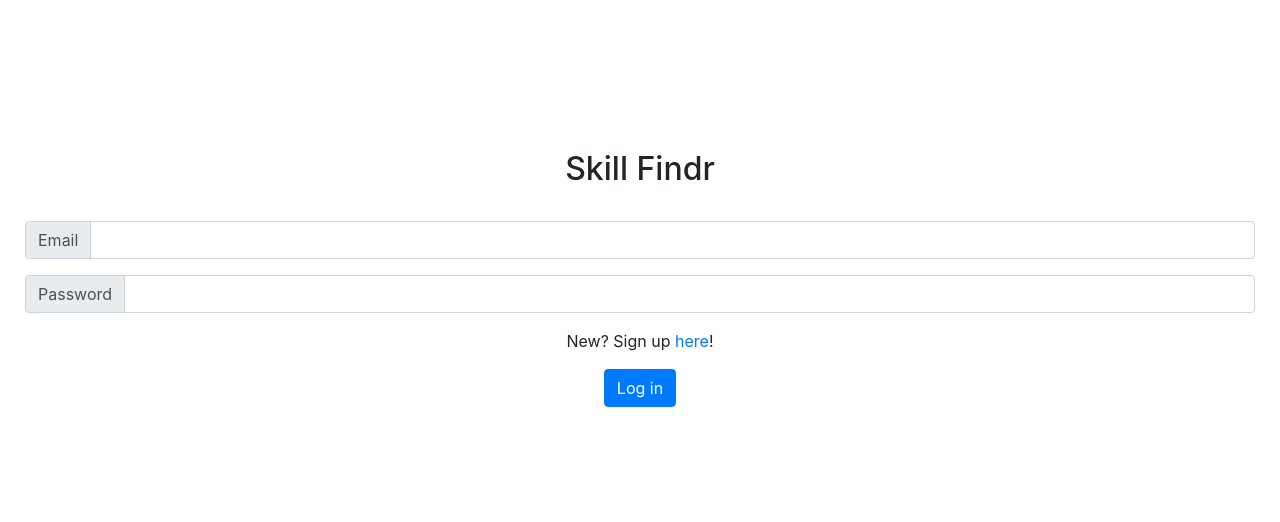
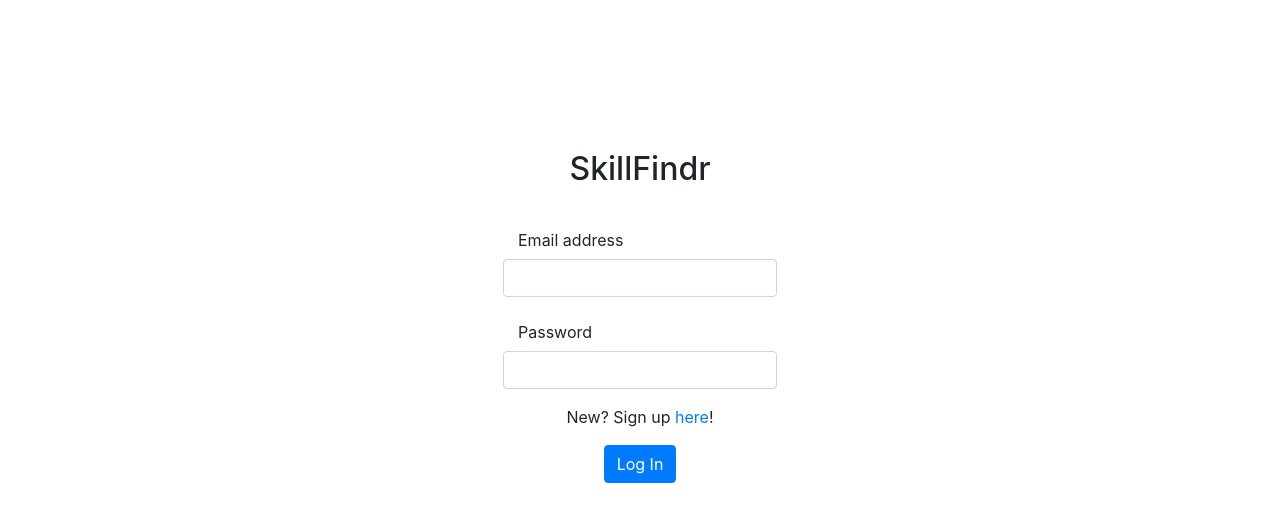
Before and after one commit to liu-caro/SkillFindr2.0, a React (Create React App) app: page / in a window 1280 px wide. Shown: the top 522 px of the page. Built offline with nearby package versions, Linux system fonts and the light colour scheme.

Commit message:
login changes

```diff
--- a/src/App.js
+++ b/src/App.js
@@ -16,6 +16,7 @@ class App extends Component {
             <Route path="/login" component={Login} exact={true} />
             <Route path="/event" component={Event} exact={true} />
             <Route path="/signup" component={SignUp} exact={true} />
+            <Route path="/home" component={Home} exact={true} />
             <Route path="/create-profile" component={CreateProfile} exact={true} />
           </Switch>
         </div>
--- a/src/Pages/Login.js
+++ b/src/Pages/Login.js
@@ -3,6 +3,8 @@ import 'bootstrap/dist/css/bootstrap.min.css';
 import '../Stylesheets/Login.css'
 import InputGroup from 'react-bootstrap/InputGroup'
 import FormControl from 'react-bootstrap/FormControl'
+import Form from 'react-bootstrap/Form';
+import Button from 'react-bootstrap/Button';
 import { Link } from 'react-router-dom';
 
 
@@ -22,42 +24,36 @@ class Login extends Component {
                 </head>
                 <body>
                     <div align="center" class="title-padding">
-                        <h2>Skill Findr</h2>
+                        <h2>SkillFindr</h2>
                     </div>
 
-                    <div class="input-padding">
-                        <InputGroup className="mb-3">
-                            <InputGroup.Prepend>
-                                <InputGroup.Text id="inputGroup-sizing-default">Email</InputGroup.Text>
-                            </InputGroup.Prepend>
-                            <FormControl
-                                aria-label="Default"
-                                aria-describedby="inputGroup-sizing-default"
-                            />
-                        </InputGroup>
-                    </div>
+                    <Form>
+                        <Form.Row className="justify-content-center">
+                        <Form.Group controlId="formBasicEmail">
+                            <Form.Label column="false">Email address</Form.Label>
+                            <Form.Control type="email"/>
+                        </Form.Group>
+                        </Form.Row>
 
-                    <div class="input-padding">
-                        <InputGroup className="mb-3">
-                            <InputGroup.Prepend>
-                                <InputGroup.Text id="inputGroup-sizing-default">Password</InputGroup.Text>
-                            </InputGroup.Prepend>
-                            <FormControl
-                                aria-label="Default"
-                                aria-describedby="inputGroup-sizing-default"
-                            />
-                        </InputGroup>
-                    </div>
+                        <Form.Row className="justify-content-center">
+                        <Form.Group controlId="formBasicPassword">
+                            <Form.Label column="true">Password</Form.Label>
+                            <Form.Control type="password" />
+                        </Form.Group>
+                        </Form.Row>
 
-                    <div align="center">
-                        <p>
-                            New? Sign up <Link to="/signup"> here</Link>!
-                        </p>
+                        <div align="center">
+                            <p>
+                                New? Sign up <Link to="/signup"> here</Link>!
+                            </p>
+                        </div>
 
-                        <button class="btn btn-primary" routerLink="/home">
-                            Log in
-                        </button>
-                    </div>
+                        <Form.Row className="justify-content-center">
+                            <Button class="align-content-center" variant="primary" type="submit" routerLink="/home">
+                                Log In
+                            </Button>
+                        </Form.Row>
+                    </Form>
                 </body>
             </html>
         );
```
